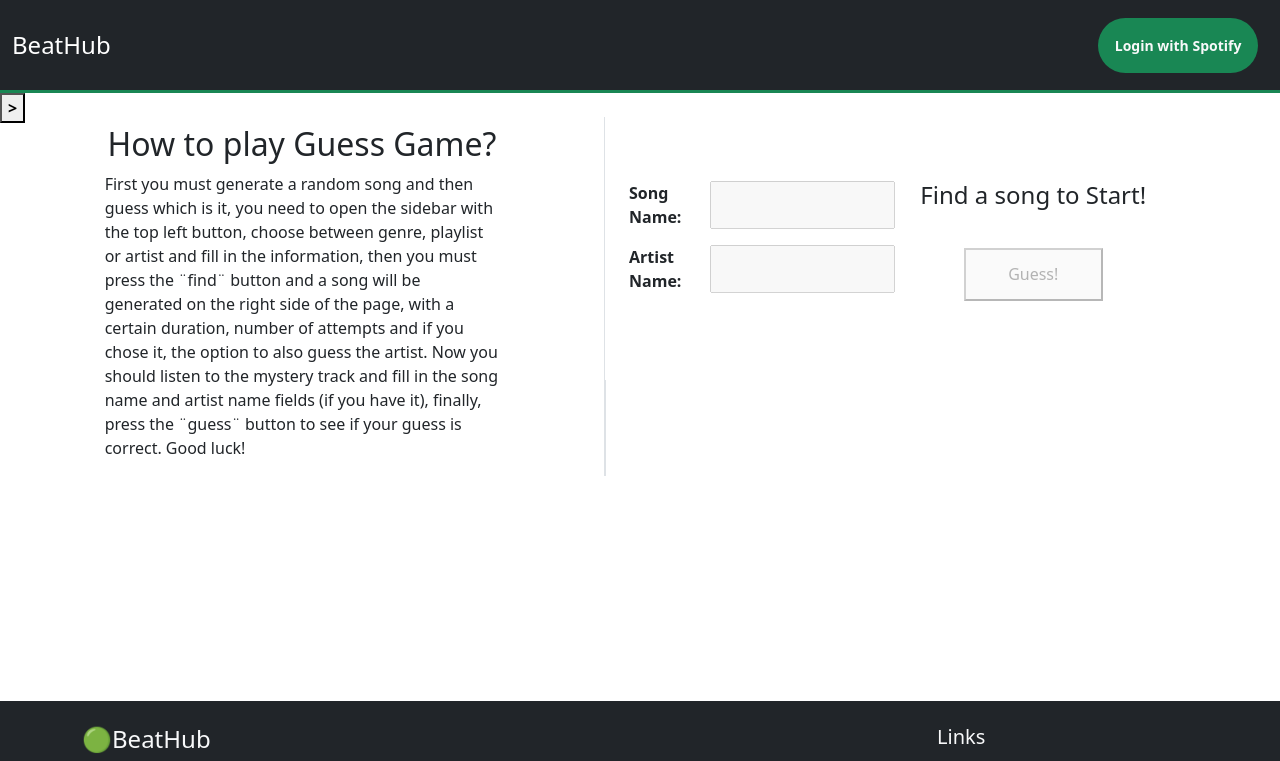
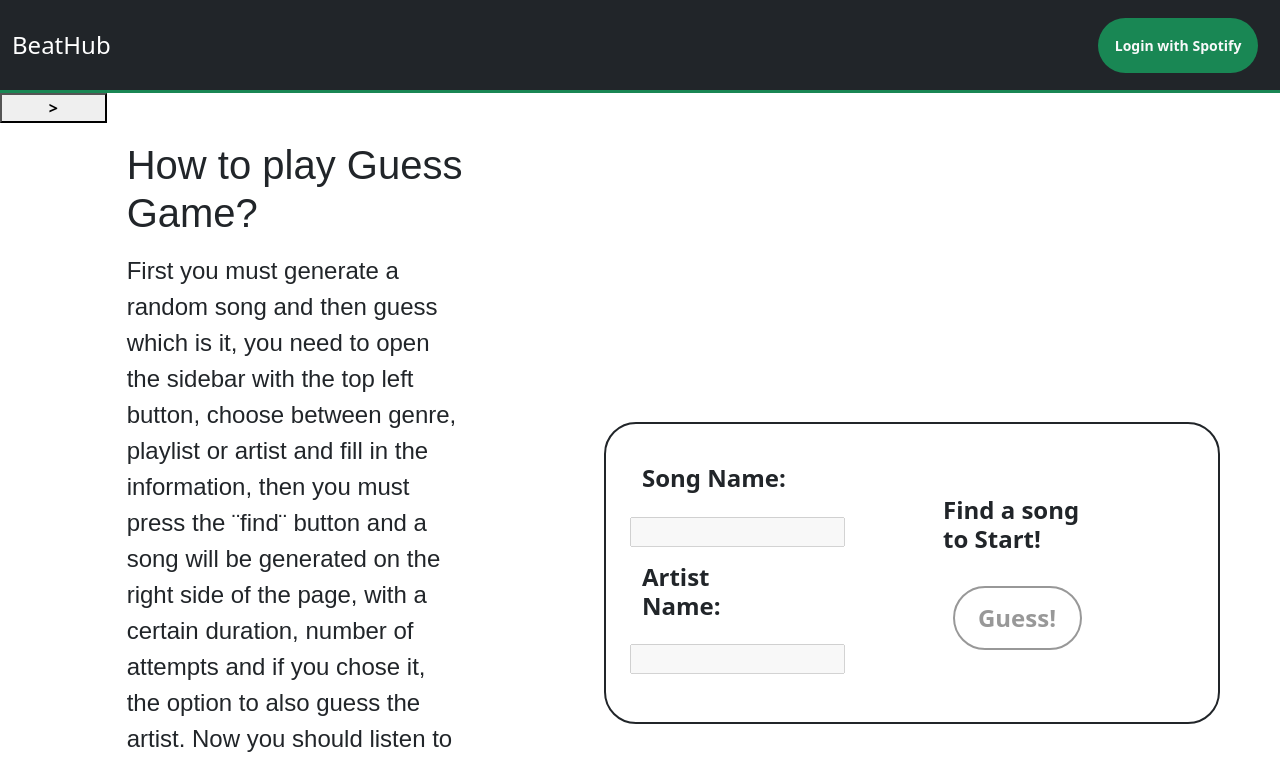
Before and after one commit to Saisho137/BeatHub, a Next.js app in the folder frontend_beathub/: page /game in a window 1280 px wide. Shown: the top 761 px of the page. Built offline with nearby package versions, Linux system fonts and the light colour scheme; no server answers; sample sign-in values are in the browser's storage.

Commit message:
style: added borders, font, margin & padding and colors

```diff
--- a/frontend_beathub/components/layout.js
+++ b/frontend_beathub/components/layout.js
@@ -5,7 +5,7 @@
     return (
         <div className="body container-fluid p-0">
             <Navbar />
-                <main className="main" style={{minHeight: '38rem'}}>{children}</main>
+                <main className="main" style={{minHeight: '40em'}}>{children}</main>
             <Footer />
         </div>
     )
--- a/frontend_beathub/pages/game.js
+++ b/frontend_beathub/pages/game.js
@@ -185,14 +185,14 @@
 
     return (
         <Layout>
-            <button className={`${styles['toggle-sidebar-button']}`} onClick={toggleSidebar}>
-                <b>{selectedOption.isOpen ? "<" : ">"}</b>
-            </button>
-            <div className={`row`}>
+            <div className={`col-12 row ${styles.body}`}>
+                <button className={`${styles['toggle-sidebar-button']} col-1`} onClick={toggleSidebar}>
+                    <b>{selectedOption.isOpen ? "<" : ">"}</b>
+                </button>
                 {selectedOption.isOpen && (
-                    <div className={`col-xl-6 ${styles['sidebar-column']} border`}>
+                    <div className={`col-xl-6 ${styles['sidebar-column']} border border-success border-3 rounded p-5`}>
                         <div className={`${styles.sidebar} row d-flex justify-content-center mt-4`}>
-                            <h2 className="row col-12 d-flex justify-content-center">Build your Game</h2>
+                            <h2 className={`row col-12 d-flex justify-content-center mb-5 ${styles['instructions-tittle']}`}>Build your Game</h2>
                             <form className="row col-12 d-flex justify-content-center" onSubmit={handleSubmitTrack}>
                                 <label className="col-xl-3 mt-3" htmlFor="typeOfSearch"><b>Select Type of Search:</b></label>
                                 <select className="col-xl-7 mt-3" id="typeOfSearch" value={selectedOption.typeOfSearch} onChange={handleSelectionChange}>
@@ -228,39 +228,40 @@
                                     <input className={`col-xl-1 mt-2`} type="checkbox" id="artistChecked" name="artistChecked" max={29} min={1} />
                                     <div className="col-xl-5 mt-2"></div>
                                 </>}
-                                <button className="col-4 mt-2" type="submit">Find</button>
+                                <button className={`col-4 ${styles['input-button']} my-5`} type="submit">Find</button>
                             </form>
                         </div>
                     </div>)}
-                <div className="row col-xl-6 mt-2 d-flex justify-content-center mt-4">
-                    <h2 className="col-xl-8 mt-2 d-flex align-self-center justify-content-center">How to play Guess Game?</h2>
-                    <p className="col-xl-8 align-self-center">First you must generate a random song and then guess which is it, you need to open the sidebar with the top left button,
+                <div className="row col-xl-6 d-flex justify-content-center align-self-center my-5 px-5">
+                    <h1 className={`col-xl-8 d-flex justify-content-center mb-3 ${styles['instructions-tittle']}`}>How to play Guess Game?</h1>
+                    <h4 className={`col-xl-8 d-flex justify-content-center ${styles['instructions-text']}`}>
+                        First you must generate a random song and then guess which is it, you need to open the sidebar with the top left button,
                         choose between genre, playlist or artist and fill in the information, then you must press the ¨find¨ button and a song will be generated on the
                         right side of the page, with a certain duration, number of attempts and if you chose it, the option to also guess the artist. Now you should listen
                         to the mystery track and fill in the song name and artist name fields (if you have it), finally, press the ¨guess¨ button to see if your guess
                         is correct. Good luck!
-                    </p>
+                    </h4>
                 </div>
-                <div className={`${styles['main-column']} row col-xl-6 mt-4 border-start`}>
-                    <form className="row col-12 align-self-center" id="formGuess" onSubmit={handleSubmit}>
-                        <div className="row col-xl-6">
-                            <label className={`col-xl-4  mt-3`} htmlFor="songName"><b>Song Name:</b></label>
-                            <input className={`col-xl-8 ${styles.input} mt-3`} disabled={!response.name} type="text" id="songName" name="songName" required />
+                <div className={`${styles['main-column']} row col-xl-6 mt-4 d-flex justify-content-center align-self-center`}>
+                    <form className="row col-12 align-self-center border border-dark border-2 rounded-5 p-4" id="formGuess" onSubmit={handleSubmit}>
+                        <div className="row col-xl-6 d-flex align-self-center">
+                            <label className={`col-xl-8 mt-3`} htmlFor="songName"><h4><b>Song Name:</b></h4></label>
+                            <input className={`col-xl-10 mt-3 ${styles.input}`} disabled={!response.name} type="text" id="songName" name="songName" required />
                             {selectedOption.typeOfSearch != "artist" && difficulty.artist ? <>
-                                <label className="col-xl-4 my-3"><b>Artist Name:</b></label>
-                                <input className={`col-xl-8 ${styles.input} my-3`} disabled={!response.name} type="text" id="artistName" name="artistName" required />
-                            </> : <div className="col-xl-10 my-3"></div>}
+                                <label className="col-xl-8 mt-3"><h4><b>Artist Name:</b></h4></label>
+                                <input className={`col-xl-10 ${styles.input} mt-3 mb-4`} disabled={!response.name} type="text" id="artistName" name="artistName" required />
+                            </> : <><div className="col-xl-12 my-1"></div><div className="col-xl-12 my-3"></div></>}
                         </div>
-                        <div className="row col-xl-6 d-flex justify-content-center">
-                            {response.name && <h4 className="col-12 d-flex justify-content-center mt-3">Tries: {difficulty.tries}</h4>}
-                            {!response.name && <h4 className="col-12 d-flex justify-content-center mt-3">Find a song to Start!</h4>}
-                            <button className={`col-6 ${styles.input} my-2`} disabled={!response.name} type="submit">Guess!</button>
+                        <div className="row col-xl-6 d-flex justify-content-center align-self-center">
+                            {response.name && <h2 className="col-8 d-flex justify-content-center my-3"><b>Tries: {difficulty.tries}</b></h2>}
+                            {!response.name && <h4 className="col-8 d-flex justify-content-center my-3"><b>Find a song to Start!</b></h4>}
+                            <button className={`col-6 ${styles['input-button']} my-3`} disabled={!response.name} type="submit">Guess!</button>
                         </div>
                     </form>
-                    <div className="row col-xl-12 mt-4 border-start">
+                    <div className="row col-12 align-self-center">
                         {response.name && winner && <>
                             <div className="row d-flex justify-content-center mt-3">
-                                <div className="card col-xl-10">
+                                <div className={`card col-xl-10 ${styles['preview-song']}`}>
                                     <div className="card-body">
                                         <div className="row col-12">
                                             <img className="col-xl-4" src={response.image} alt="Picture of album from artist"></img>
@@ -277,11 +278,11 @@
                         {response.name && !winner && difficulty.tries == 0 && <>
                             <div className="row d-flex justify-content-center mt-3">
                                 <h2>It actually was:</h2>
-                                <div className="card col-xl-10">
+                                <div className={`card col-xl-10 ${styles['preview-song']}`}>
                                     <div className="card-body">
                                         <div className="row col-12">
                                             <img className="col-xl-4" src={response.image} alt="Picture of album from artist"></img>
-                                            <div className="row col-xl-8">
+                                            <div className={`row col-xl-8`}>
                                                 <h5 className="card-title col-12">{response.name}</h5>
                                                 <p className="card-text col-12">{listOfArtist()}</p>
                                                 <audio className="col-12" controls src={response.preview}></audio>
@@ -294,15 +295,15 @@
                         {response.name && !winner && difficulty.tries > 0 &&
                             (<div className="row d-flex justify-content-center mt-3">
                                 <audio ref={audioRef} src={response.preview}></audio>
-                                <div className="card col-xl-10">
+                                <div className={`card col-xl-10 ${styles['preview-song']}`}>
                                     <div className="card-body">
                                         <div className="row col-12">
                                             <img className="col-xl-4" src="/images/question.JPG" alt="Picture of album from artist"></img>
                                             <div className="row col-xl-8">
                                                 <h5 className="card-title col-12">????????</h5>
                                                 <p className="card-text col-12">????</p>
-                                                {!isPlaying && <button className={`col-4 align-self-start ${styles.input}`} onClick={startPlayback}>Play</button>}
-                                                {isPlaying && <button className={`col-4 align-self-start ${styles.input}`} onClick={stopPlayback}>Stop</button>}
+                                                {!isPlaying && <button className={`col-4 align-self-start ${styles['input-button']}`} onClick={startPlayback}>Play</button>}
+                                                {isPlaying && <button className={`col-4 align-self-start ${styles['input-button']}`} onClick={stopPlayback}>Stop</button>}
                                             </div>
                                         </div>
                                     </div>
--- a/frontend_beathub/styles/game.module.css
+++ b/frontend_beathub/styles/game.module.css
@@ -1,3 +1,7 @@
+.body {
+  min-height: 42em;
+}
+
 .sidebar {
   transition: transform 0.5s ease;
 }
@@ -9,10 +13,10 @@
 
 .sidebar-column {
   position: absolute;
-  top: 0;
-  left: -2%;
-  bottom: 0;
-  background-color: white;
+  top: 5.8em;
+  left: -3%;
+  min-height: 42em;
+  background-color:rgb(235, 235, 235);
   z-index: 1;
 }
 
@@ -22,6 +26,48 @@
   left: 0%;
 }
 
-.checkbox {
-  left: -50%;
+.input-button {
+  max-height: fit-content;
+  min-height: fit-content;
+  max-width: 15rem;
+  min-width: fit-content;
+  padding: 12px 20px;
+  font-size: 24px;
+  font-weight: bold;
+  text-align: center;
+  text-decoration: none;
+  background-color: #ffffff;
+  color: #333333;
+  border: 2px solid #333333;
+  border-radius: 100px;
+  transition: background-color 0.3s ease, color 0.3s ease, border-color 0.3s ease;
 }
+
+.input-button:hover {
+  background-color: #333333;
+  color: #ffffff;
+  border-color: #ffffff;
+}
+
+.input-button:focus {
+  outline: none;
+  box-shadow: 0 0 0 3px rgba(51, 51, 51, 0.3);
+}
+
+.input-button:disabled {
+  opacity: 0.5;
+  cursor: not-allowed;
+}
+
+.preview-song {
+  background-color: #2b4b61;
+  color: #ffffff;
+}
+
+.instructions-tittle {
+  font-family:'Cooper Black', sans-serif;
+}
+.instructions-text {
+  font-family:'Berlin Sans FB Demi Bold', sans-serif;
+  line-height: 1.5;
+}
```
